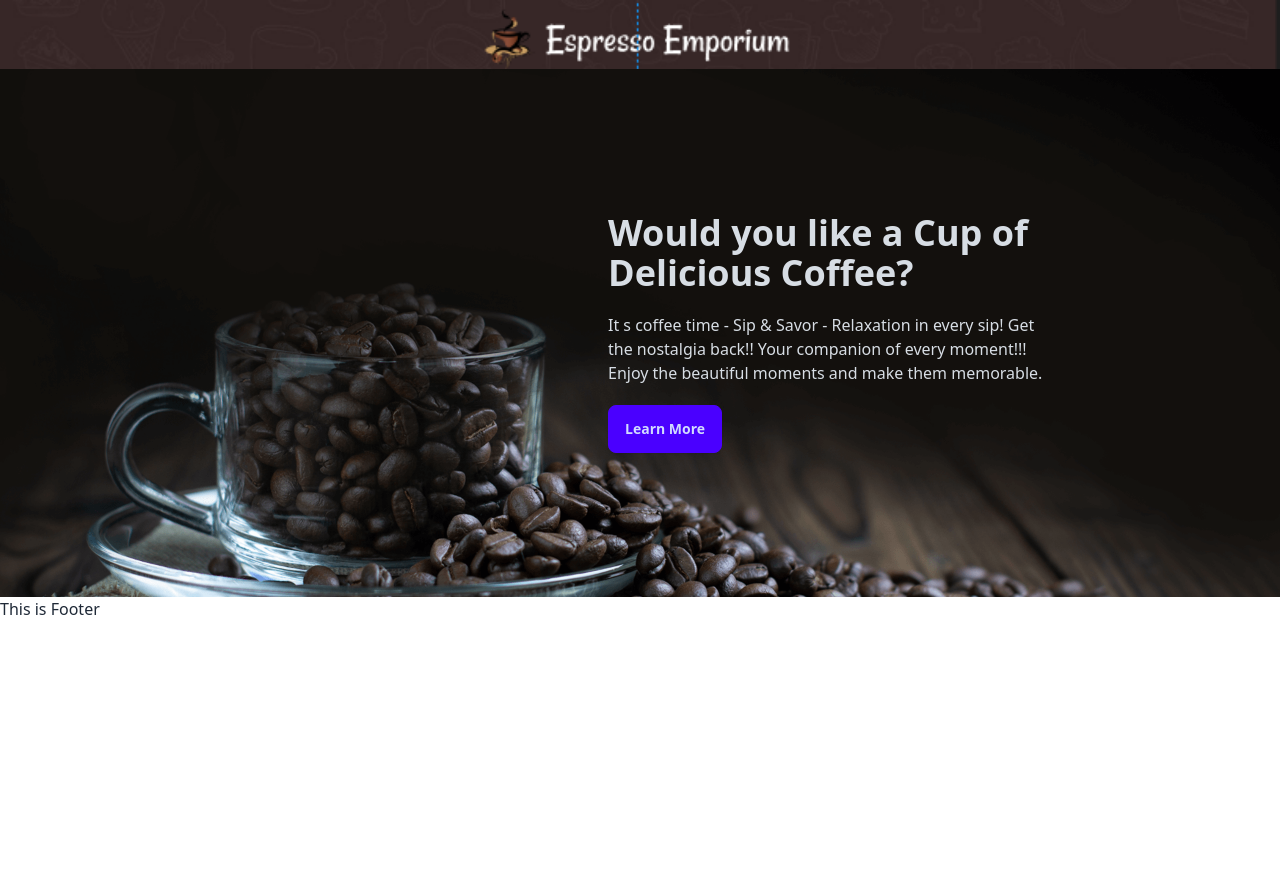
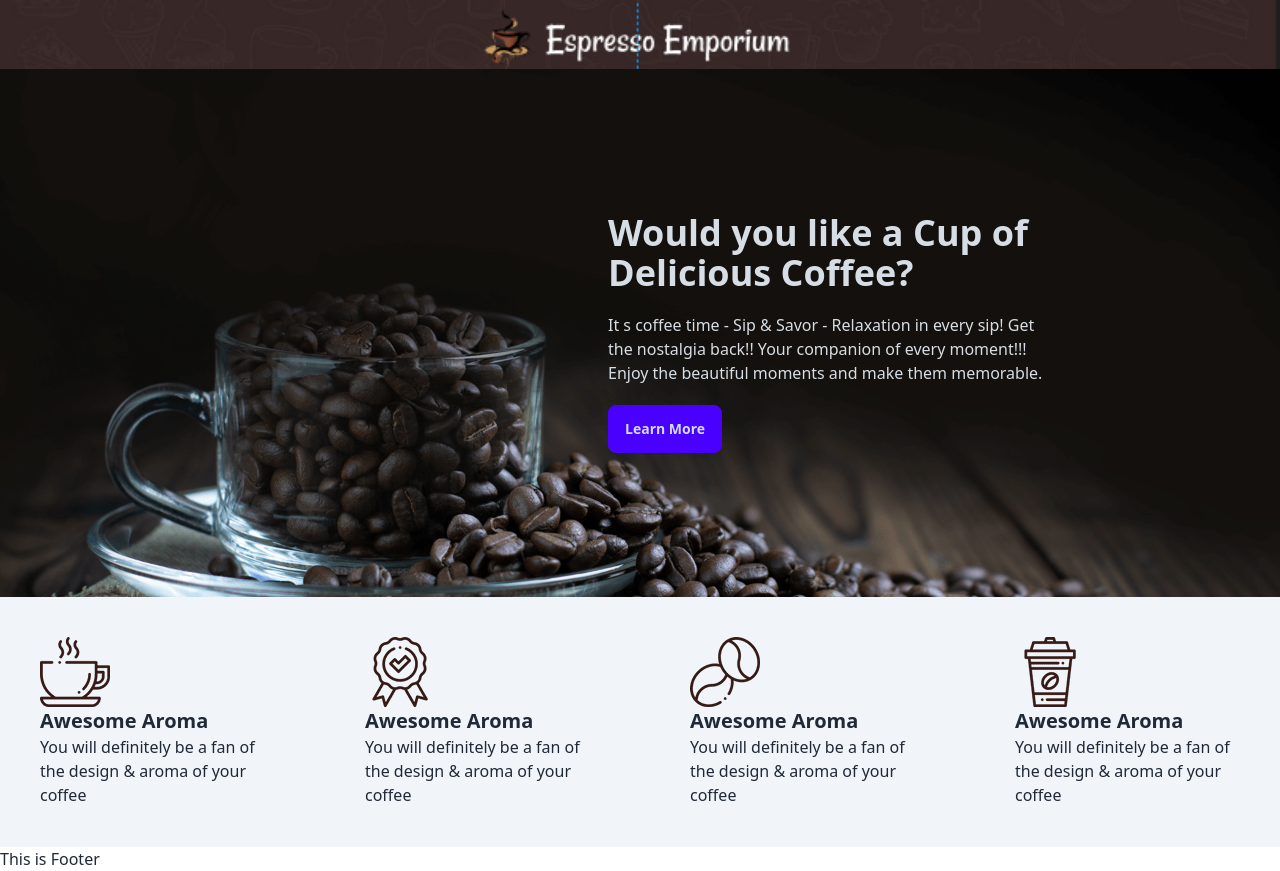
Before and after one commit to tnayem/coffee-store-client, a React (Vite) app: page / in a window 1280 px wide. Before the commit the page ends 800 px from the top, so only its background shows below. Built offline with nearby package versions, Linux system fonts and the light colour scheme.

Commit message:
implement banner bottom section

```diff
--- /dev/null
+++ b/src/components/Pages/Home/BannerBottom/BannerBottom.jsx
@@ -0,0 +1,33 @@
+import icon1 from '../../../../assets/images/icons/1.png'
+import icon2 from '../../../../assets/images/icons/2.png'
+import icon3 from '../../../../assets/images/icons/3.png'
+import icon4 from '../../../../assets/images/icons/4.png'
+
+const BannerBottom = () => {
+    return (
+        <div className='grid md:grid-cols-3 lg:grid-cols-4 gap-5 bg-slate-100'>
+            <div className='m-10'>
+                <img src={icon1} alt="" />
+                <h6 className='font-semibold text-xl'>Awesome Aroma</h6>
+                <p>You will definitely be a fan of the design & aroma of your coffee</p>
+            </div>
+            <div className='m-10'>
+                <img src={icon2} alt="" />
+                <h6 className='font-semibold text-xl'>Awesome Aroma</h6>
+                <p>You will definitely be a fan of the design & aroma of your coffee</p>
+            </div>
+            <div className='m-10'>
+                <img src={icon3} alt="" />
+                <h6 className='font-semibold text-xl'>Awesome Aroma</h6>
+                <p>You will definitely be a fan of the design & aroma of your coffee</p>
+            </div>
+            <div className='m-10'>
+                <img src={icon4} alt="" />
+                <h6 className='font-semibold text-xl'>Awesome Aroma</h6>
+                <p>You will definitely be a fan of the design & aroma of your coffee</p>
+            </div>
+        </div>
+    );
+};
+
+export default BannerBottom;
--- a/src/components/Pages/Home/Home/Home.jsx
+++ b/src/components/Pages/Home/Home/Home.jsx
@@ -1,10 +1,12 @@
 import Banner from "../Banner/Banner";
+import BannerBottom from "../BannerBottom/BannerBottom";
 
 
 const Home = () => {
     return (
         <div className="container mx-auto">
             <Banner></Banner>
+            <BannerBottom></BannerBottom>
         </div>
     );
 };
```
